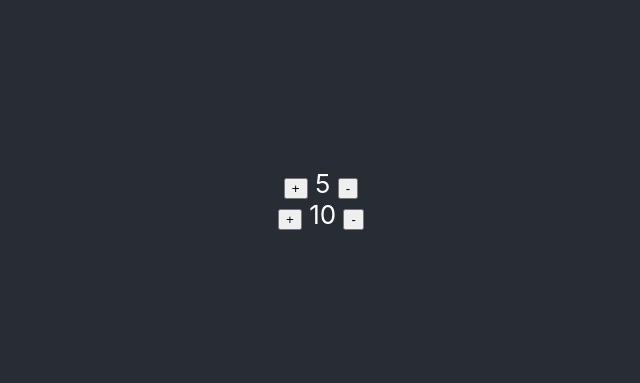
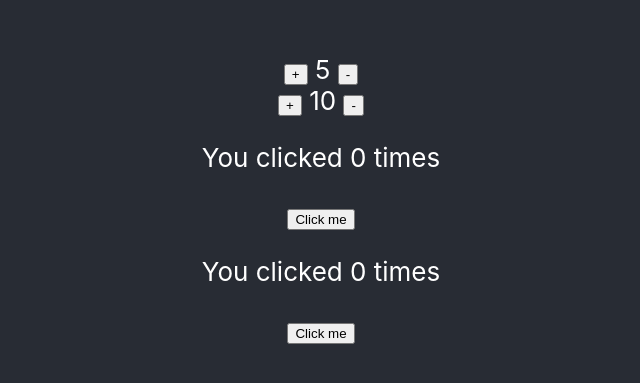
Before and after one commit to fsanchez87/mi-primer-proyecto-react, a React (Create React App) app: page / in a window 1280 px wide. Shown: the part 201-584 px from the top of the page, without its empty margins (319-959 px from the left). Built offline with nearby package versions, Linux system fonts and the light colour scheme.

Commit message:
Lifecycle + tutorial

```diff
--- a/src/App.js
+++ b/src/App.js
@@ -1,6 +1,8 @@
 import "./App.css";
 import React from "react";
 import Counter from "./components/Counter.jsx";
+import Estado from "./components/Estado.jsx";
+import Efecto from "./components/Efecto";
 /**
  * KATA I: Componentes en React
  *
@@ -9,12 +11,13 @@ import Counter from "./components/Counter.jsx";
  */
 
 function App() {
-  const hola = <h2>Hola mundo React</h2>;
   return (
     <div className="App">
       <header className="App-header">
-        <Counter initialValue={5} step={5}/>
-        <Counter initialValue={10} step={2}/>
+        <Counter initialValue={5} step={5} />
+        <Counter initialValue={10} step={2} />
+        <Estado />
+        <Efecto />
       </header>
     </div>
   );
--- a/src/components/Counter.jsx
+++ b/src/components/Counter.jsx
@@ -12,53 +12,49 @@
     ●    Que podamos decirle al componente si queremos que incremente de 2 en 2, 3 en 3, etc.
  */
 
-import React, { Component, useState } from "react";
+import React, { Component } from "react";
 
-// class Counter extends Component {
-//   constructor(props) {
-//     super(props);
-//     this.state = {
-//       counter: this.props.initialValue,
-//     };
-//   }
+class Counter extends Component {
+  constructor(props) {
+    super(props);
+    this.state = {
+      counter: this.props.initialValue,
+    };
+  }
+  componentDidMount() {
+    console.log("El counter se ha montado");
+  }
+  componentDidUpdate(prevProps, prevState) {
+    console.log(
+      "El counter vale " +
+        this.state.counter +
+        " antes valia " +
+        prevState.counter
+    );
+    // Si hay cambios meterlos dentro de un condicional
+    if (prevState.counter < 50) {
+      this.setState({ counter: this.state.counter + this.props.step });
+    }
+  }
 
-//   increment = () => {
-//     this.setState({ counter: this.state.counter + this.props.step });
-//   };
-//   decrement = () => {
-//     if (this.state.counter > 0) {
-//       this.setState({ counter: this.state.counter - this.props.step });
-//     }
-//   };
-
-//   render() {
-//     return (
-//       <div className="App">
-//         <button onClick={this.increment}>+</button>
-//         <span> {this.state.counter} </span>
-//         <button onClick={this.decrement}>-</button>
-//       </div>
-//     );
-//   }
-// }
-
-const Counter = (props) => {
-  const [counter, setCounter] = useState(props.initialValue);
-  const increment = () => {
-    setCounter(counter + props.step);
+  increment = () => {
+    this.setState({ counter: this.state.counter + this.props.step });
   };
-  const decrement = () => {
-    if (counter > 0) {
-        setCounter(counter - props.step);
+  decrement = () => {
+    if (this.state.counter > 0) {
+      this.setState({ counter: this.state.counter - this.props.step });
     }
   };
-  return (
-    <div className="App">
-      <button onClick={increment}>+</button>
-      <span> {counter} </span>
-      <button onClick={decrement}>-</button>
-    </div>
-  );
-};
+
+  render() {
+    return (
+      <div className="App">
+        <button onClick={this.increment}>+</button>
+        <span> {this.state.counter} </span>
+        <button onClick={this.decrement}>-</button>
+      </div>
+    );
+  }
+}
 
 export default Counter;
--- /dev/null
+++ b/src/components/Efecto.jsx
@@ -0,0 +1,23 @@
+import React, { useState, useEffect } from "react";
+/**
+ * Cuando llamas a useEffect, le estás diciendo a React que ejecute tu función de “efecto” después de vaciar los cambios en el DOM
+ *
+ */
+
+const Efecto = () => {
+  const [count, setCount] = useState(0);
+  // Similar a componentDidMount y componentDidUpdate:
+  useEffect(() => {
+    // Actualiza el título del documento usando la Browser API
+    document.title = `You clicked ${count} times`;
+  });
+
+  return (
+    <div>
+      <p>You clicked {count} times</p>
+      <button onClick={() => setCount(count + 1)}>Click me</button>
+    </div>
+  );
+};
+
+export default Efecto;
--- /dev/null
+++ b/src/components/Estado.jsx
@@ -0,0 +1,15 @@
+import React, { useState } from "react";
+
+const Estado = () => {
+  // Declara una nueva variable de estado, que llamaremos count".
+  const [count, setCount] = useState(0);
+
+  return (
+    <div>
+      <p>You clicked {count} times</p>
+      <button onClick={() => setCount(count + 1)}>Click me</button>
+    </div>
+  );
+};
+
+export default Estado;
```
Also changed, not shown: src/components/CounterHook.jsx (added, +64 -0 lines).
